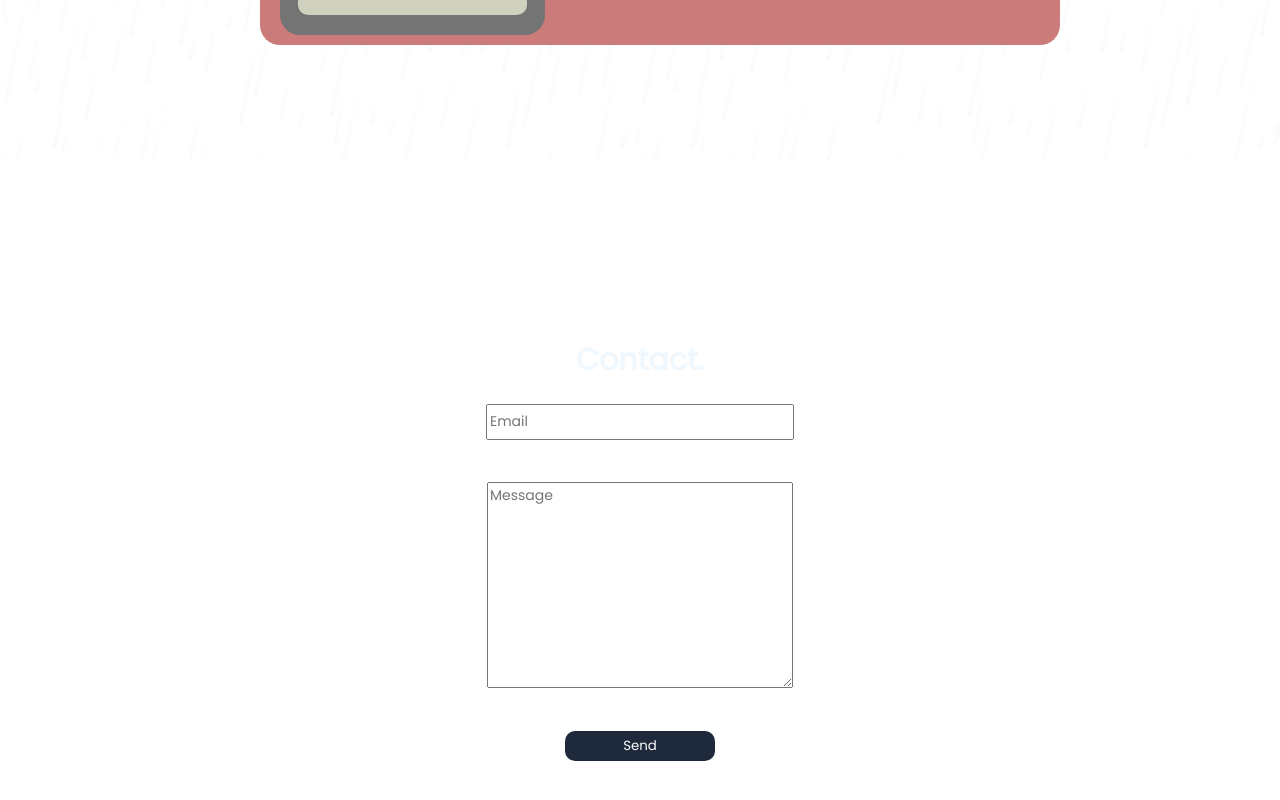
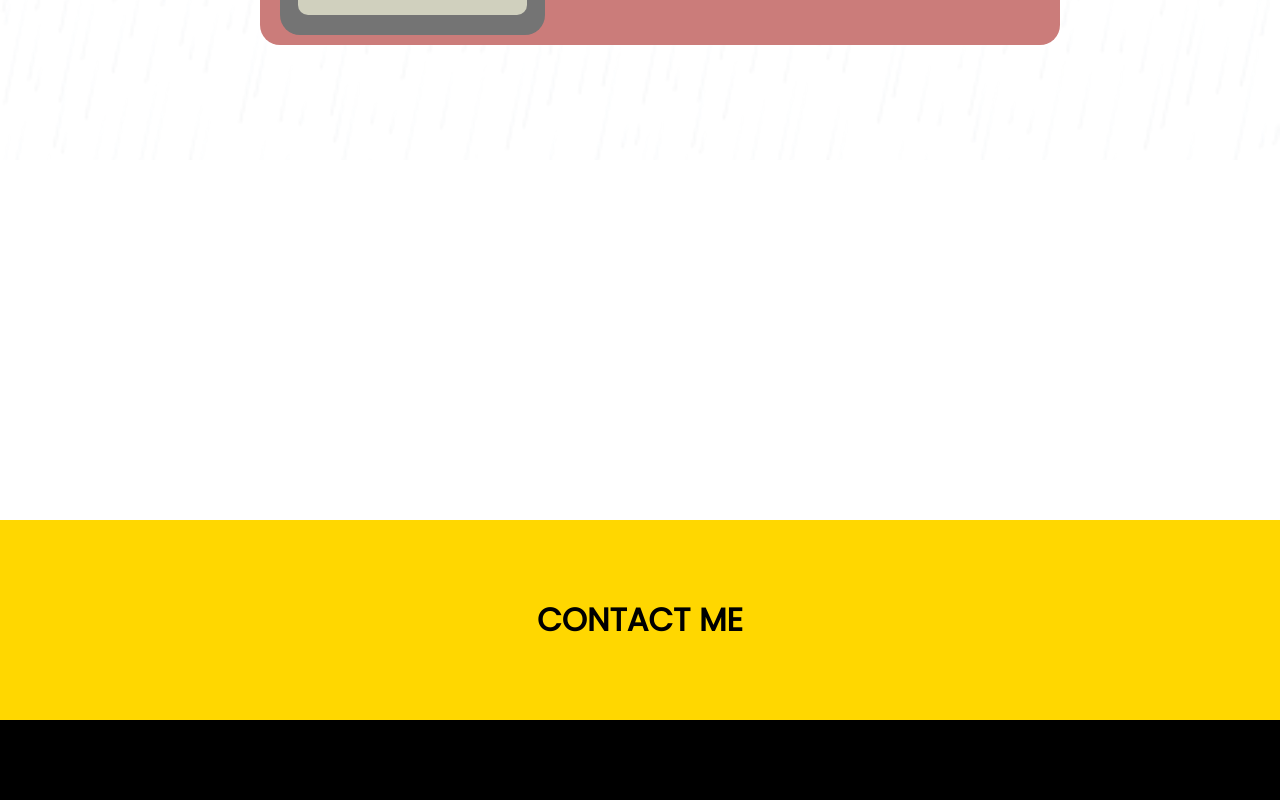
Before and after one commit to ramather/PortfolioWebsite, a React (Create React App) app: page / in a window 1280 px wide. Shown: the part 1440-2240 px from the top of the page. Built offline with nearby package versions, Linux system fonts and the light colour scheme.

Commit message:
started on footer. added the background for it

```diff
--- a/src/App.js
+++ b/src/App.js
@@ -13,8 +13,8 @@ function App() {
         <ParticleBackground params={particlesConfig}></ParticleBackground>
         <Intro />
         <Works />
-        <Contact />
-        {/* <Footer /> */}
+        {/* <Contact /> */}
+        <Footer />
       </div>
     </div>
   );
--- a/src/components/footer/Footer.jsx
+++ b/src/components/footer/Footer.jsx
@@ -3,6 +3,10 @@ import './footer.scss'
 const Footer = () => {
     return (
         <div className='footer'>
+            <div className='contact'>
+                <h1>CONTACT ME</h1>
+            </div>
+            <div className='links'></div>
 
         </div>
     )
--- a/src/components/footer/footer.scss
+++ b/src/components/footer/footer.scss
@@ -1,6 +1,27 @@
 
 .footer{
-    background-color: black;
-    height: 300px;
+    height: 100vh;
     width: 100%;
+    display: flex;
+    align-items: center;
+    justify-content: flex-end;
+    flex-direction: column;
+    z-index: 9999;
+
+    .contact{
+        background-color: gold!important;
+        height: 25%;
+        width: 100%;
+        display: flex;
+        justify-content: center;
+        align-items: center;
+        flex-direction: column;
+        // clip-path: polygon(0 39%, 100% 0, 100% 100%, 0% 100%);
+    }
+
+    .links{
+        background-color: black;
+        height: 30%;
+        width: 100%;
+    }
 }
```
